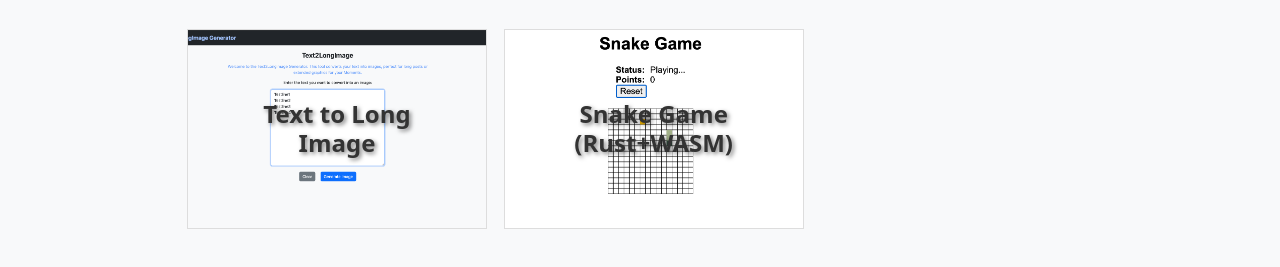
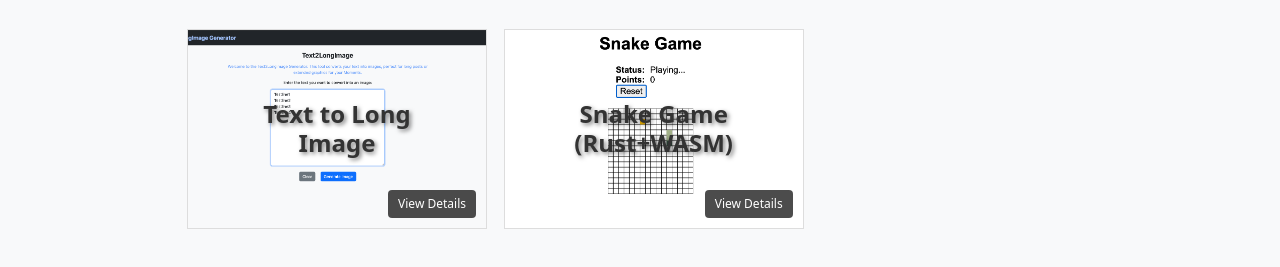
Before and after one commit to CharryWu/webtools, a plain HTML site: page index.html in a window 1280 px wide. Shown: the part 157-424 px from the top of the page. Drawn offline with nearby package versions, Linux system fonts and the light colour scheme.

Commit message:
refactor: index.html click direct + view detail btn

```diff
--- a/index.html
+++ b/index.html
@@ -46,6 +46,24 @@
         text-shadow: 2px 2px 4px rgba(0, 0, 0, 0.5);
       }
 
+      .project-item .view-details-btn {
+        position: absolute;
+        bottom: 10px;
+        right: 10px;
+        padding: 5px 10px;
+        background: rgba(0, 0, 0, 0.7);
+        color: white;
+        border: none;
+        border-radius: 4px;
+        font-size: 12px;
+        cursor: pointer;
+        transition: background 0.2s;
+      }
+
+      .project-item .view-details-btn:hover {
+        background: rgba(0, 0, 0, 0.9);
+      }
+
       .modal-content img {
         max-width: 100%;
         height: auto;
@@ -87,28 +105,34 @@
         <div class="col-md-10">
           <div class="row">
             <div class="col-md-4">
-              <div
-                class="project-item"
-                data-bs-toggle="modal"
-                data-bs-target="#projectModal"
-                data-project-id="text2longimage"
-              >
+              <div class="project-item" data-project-id="text2longimage">
                 <img
                   src="./text2longimage/text2longimage1.png"
                   alt="Text2LongImage"
                 />
                 <h4 class="project-title">Text to Long Image</h4>
+                <button
+                  class="view-details-btn"
+                  data-bs-toggle="modal"
+                  data-bs-target="#projectModal"
+                  data-project-id="text2longimage"
+                >
+                  View Details
+                </button>
               </div>
             </div>
             <div class="col-md-4">
-              <div
-                class="project-item"
-                data-bs-toggle="modal"
-                data-bs-target="#projectModal"
-                data-project-id="snake_game"
-              >
+              <div class="project-item" data-project-id="snake_game">
                 <img src="./snake_game/snake_game.png" alt="Snake Game" />
                 <h4 class="project-title">Snake Game (Rust+WASM)</h4>
+                <button
+                  class="view-details-btn"
+                  data-bs-toggle="modal"
+                  data-bs-target="#projectModal"
+                  data-project-id="snake_game"
+                >
+                  View Details
+                </button>
               </div>
             </div>
             <!-- <div class="col-md-4">
@@ -149,8 +173,32 @@
 
     <script src="https://cdn.jsdelivr.net/npm/bootstrap@5.3.3/dist/js/bootstrap.bundle.min.js"></script>
     <script>
+      // Handle direct project opening when clicking tiles
       document.querySelectorAll(".project-item").forEach((item) => {
-        item.addEventListener("click", function () {
+        item.addEventListener("click", function (e) {
+          // Don't trigger if clicking the view details button
+          if (e.target.classList.contains("view-details-btn")) {
+            return;
+          }
+
+          const projectId = this.getAttribute("data-project-id");
+
+          if (projectId === "text2longimage") {
+            window.location.href = "text2longimage/index.html";
+          } else if (projectId === "snake_game") {
+            window.open(
+              "https://charrywu.github.io/snake_game/www/public/index.html",
+              "_blank"
+            );
+          }
+        });
+      });
+
+      // Handle modal content for view details buttons
+      document.querySelectorAll(".view-details-btn").forEach((btn) => {
+        btn.addEventListener("click", function (e) {
+          e.stopPropagation(); // Prevent tile click
+
           const projectId = this.getAttribute("data-project-id");
           const modalBody = document.getElementById("projectModalBody");
           modalBody.innerHTML = ""; // Clear previous content
```
